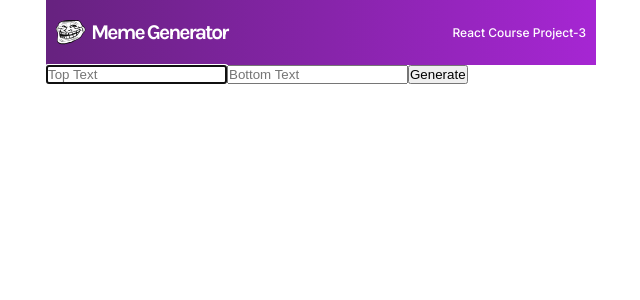
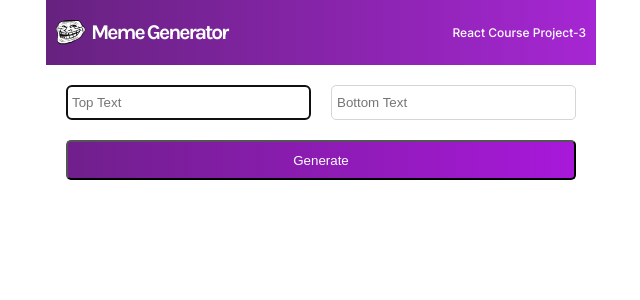
Before and after one commit to fullTimeCode/meme_generator_project3, a React (Vite) app: page / in a window 1280 px wide. Shown: the top 300 px of the page, without its empty margins (319-959 px from the left). Built offline with nearby package versions, Linux system fonts and the light colour scheme.

Commit message:
feat: add styles for form

```diff
--- a/src/styles.scss
+++ b/src/styles.scss
@@ -64,3 +64,28 @@ body {
     }
   }
 }
+
+.meme-form {
+  display: flex;
+  justify-content: center;
+  flex-wrap: wrap;
+  padding: 20px;
+  gap: 20px;
+  input {
+    flex: 1 0 150px;
+    border-radius: 5px;
+    border: 1px solid #d5d4d8;
+    width: 100%;
+    height: 35px;
+    flex-shrink: 0;
+    text-indent: 5px;
+  }
+  button {
+    border-radius: 5px;
+    background: linear-gradient(90deg, #711f8d 1.14%, #a818da 100%);
+    width: 100%;
+    height: 40px;
+    flex-shrink: 0;
+    color: white;
+  }
+}
```
